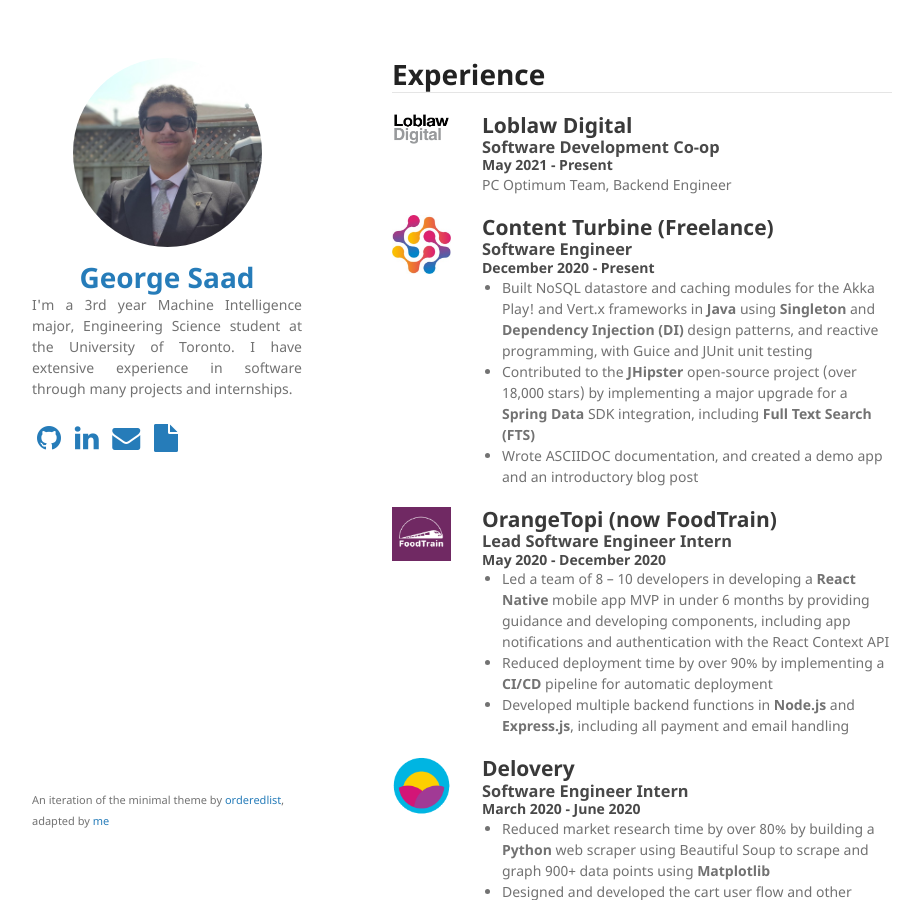
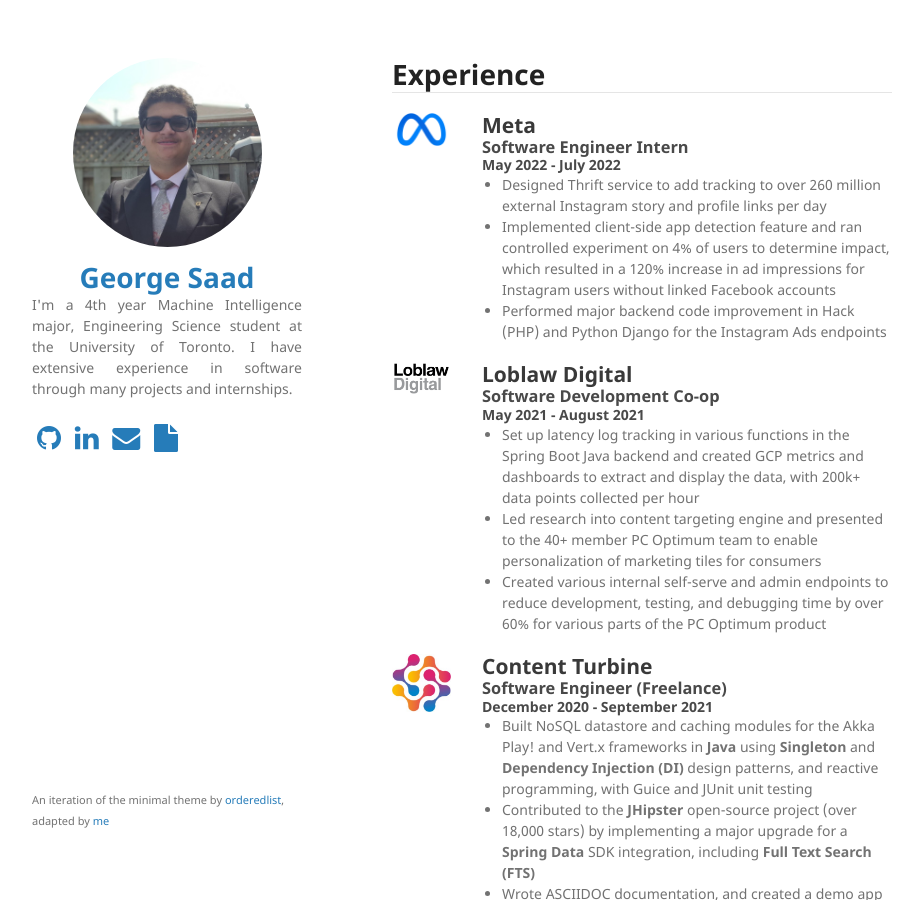
Before and after one commit to rupink/rupink.github.io, a Jekyll site: the page built from index.md, in a window 1280 px wide and 900 px high. Shown: the whole window, without its empty margins (178-1098 px from the left). Built offline with Jekyll 4.4.1, drawn with Linux system fonts in a browser that asks for light colours; our own code applies the rules of GitHub Pages for plain Markdown files.

Commit message:
update website and resume

```diff
--- a/_config.yml
+++ b/_config.yml
@@ -1,5 +1,5 @@
 title: George Saad
-description: I'm a 3rd year Machine Intelligence major, Engineering Science student at the University of Toronto. I have extensive experience in software through many projects and internships.
+description: I'm a 4th year Machine Intelligence major, Engineering Science student at the University of Toronto. I have extensive experience in software through many projects and internships.
 show_downloads: false
 google_analytics:
 theme: jekyll-theme-minimal
--- a/_layouts/default.html
+++ b/_layouts/default.html
@@ -51,7 +51,7 @@
           by <a href="https://georgesaad.me">me</a></small></p>
     </footer>
   </div>
-  <script src="{{ " /assets/js/scale.fix.js" | relative_url }}"></script>
+  <script src="{{ "/assets/js/scale.fix.js" | relative_url }}"></script>
   {% if site.google_analytics %}
   <script>
     (function (i, s, o, g, r, a, m) {
--- a/index.md
+++ b/index.md
@@ -8,14 +8,35 @@
 
 <div class="row">
   <div class="columnl">
+    <a rel="noreferrer noopener" target="_blank" href="https://about.facebook.com/?utm_source=meta.com&utm_medium=redirect"><img src="/assets/img/meta.png"
+    class="thumbnail"/></a>
+  </div>
+  <div class="columnr">
+    <a target="_blank" rel="noreferrer noopener" href="https://about.facebook.com/?utm_source=meta.com&utm_medium=redirect"><h2>Meta</h2></a>
+    <h3>Software Engineer Intern</h3>
+    <h4>May 2022 - July 2022</h4>
+    <ul>
+      <li>Designed Thrift service to add tracking to over 260 million external Instagram story and profile links per day</li>
+      <li>Implemented client-side app detection feature and ran controlled experiment on 4% of users to determine impact, which resulted in a 120% increase in ad impressions for Instagram users without linked Facebook accounts</li>
+      <li>Performed major backend code improvement in Hack (PHP) and Python Django for the Instagram Ads endpoints</li>
+    </ul>
+  </div>
+</div>
+
+<div class="row">
+  <div class="columnl">
     <a rel="noreferrer noopener" target="_blank" href="https://www.loblawdigital.co/"><img src="/assets/img/ld.png"
     class="thumbnail"/></a>
   </div>
   <div class="columnr">
     <a target="_blank" rel="noreferrer noopener" href="https://www.loblawdigital.co/"><h2>Loblaw Digital</h2></a>
     <h3>Software Development Co-op</h3>
-    <h4>May 2021 - Present</h4>
-    PC Optimum Team, Backend Engineer
+    <h4>May 2021 - August 2021</h4>
+    <ul>
+      <li>Set up latency log tracking in various functions in the Spring Boot Java backend and created GCP metrics and dashboards to extract and display the data, with 200k+ data points collected per hour</li>
+      <li>Led research into content targeting engine and presented to the 40+ member PC Optimum team to enable personalization of marketing tiles for consumers</li>
+      <li>Created various internal self-serve and admin endpoints to reduce development, testing, and debugging time by over 60% for various parts of the PC Optimum product</li>
+    </ul>
   </div>
 </div>
 
@@ -25,9 +46,9 @@
     class="thumbnail"/></a>
   </div>
   <div class="columnr">
-    <a target="_blank" rel="noreferrer noopener" href="https://contentturbine.com/"><h2>Content Turbine (Freelance)</h2></a>
-    <h3>Software Engineer</h3>
-    <h4>December 2020 - Present</h4>
+    <a target="_blank" rel="noreferrer noopener" href="https://contentturbine.com/"><h2>Content Turbine</h2></a>
+    <h3>Software Engineer (Freelance)</h3>
+    <h4>December 2020 - September 2021</h4>
     <ul>
       <li>Built NoSQL datastore and caching modules for the Akka Play! and Vert.x frameworks in <b>Java</b> using <b>Singleton</b> and <b>Dependency Injection (DI)</b> design patterns, and reactive programming, with Guice and JUnit unit testing </li>
       <li>Contributed to the <b>JHipster</b> open-source project (over 18,000 stars) by implementing a major upgrade for a <b>Spring Data</b> SDK integration, including <b>Full Text Search (FTS)</b></li>
```
Also changed, not shown: assets/img/meta.png (added), 5 other files.
